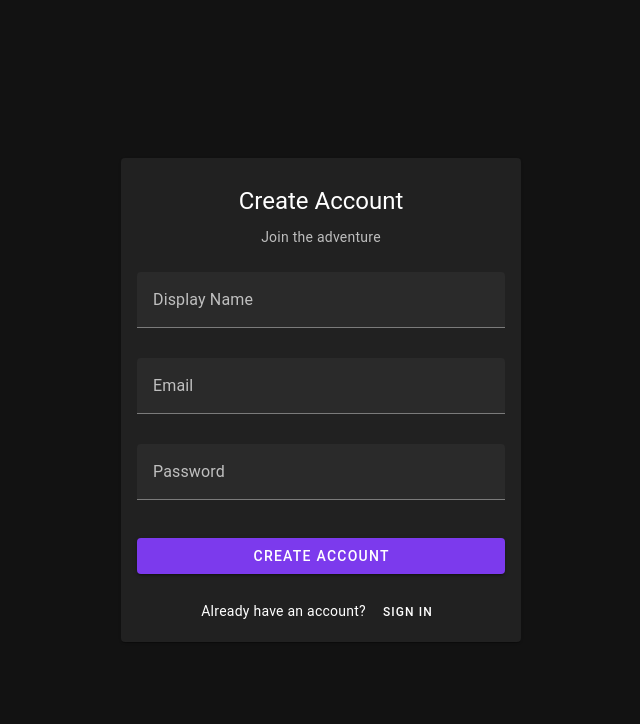
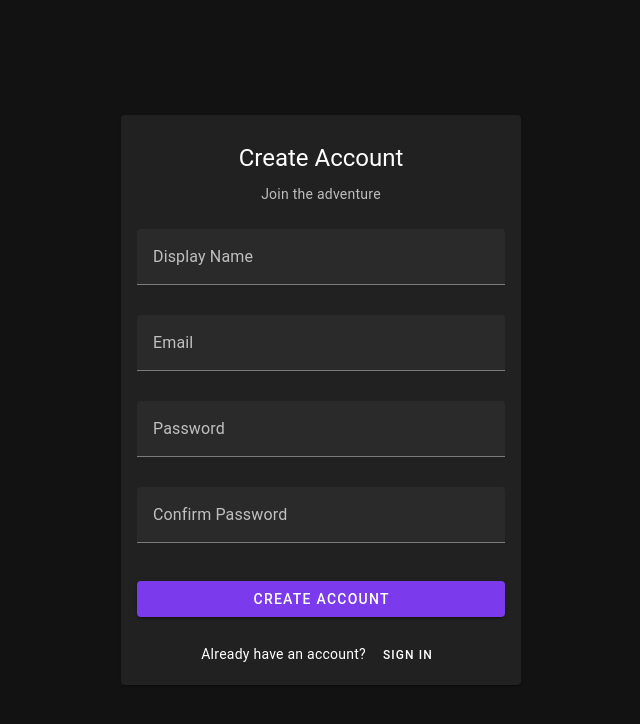
Before and after one commit to Di6bLos/rpg-character-sheet, a Vue app: page /signup in a window 1280 px wide. Shown: the top 724 px of the page, without its empty margins (319-959 px from the left). Built offline with nearby package versions, Linux system fonts and the light colour scheme; no server answers; the HTML template or start-up script is replaced by a standard one.

Commit message:
FEAT: add required fields to login and signup forms
This commit ensures that the email, password, and confirm password
fields are required for both login and signup forms, improving
form validation and user experience.

```diff
--- a/src/views/LoginView.vue
+++ b/src/views/LoginView.vue
@@ -50,6 +50,7 @@ async function handleLogin() {
                 :rules="emailRules"
                 class="mb-2"
                 autocomplete="email"
+                required
               />
               <v-text-field
                 v-model="password"
@@ -58,6 +59,7 @@ async function handleLogin() {
                 :rules="passwordRules"
                 class="mb-4"
                 autocomplete="current-password"
+                required
               />
               <v-btn type="submit" color="primary" block :loading="loading">Sign In</v-btn>
             </v-form>
--- a/src/views/SignUpView.vue
+++ b/src/views/SignUpView.vue
@@ -6,6 +6,7 @@ const authStore = useAuthStore()
 
 const email = ref('')
 const password = ref('')
+const confirmPassword = ref('')
 const displayName = ref('')
 const error = ref('')
 const successMsg = ref('')
@@ -16,6 +17,10 @@ const emailRules = [
   (v: string) => /.+@.+\..+/.test(v) || 'Invalid email format',
 ]
 const passwordRules = [(v: string) => !!v || 'Password is required']
+const confirmPasswordRules = [
+  (v: string) => !!v || 'Please confirm your password',
+  (v: string) => v === password.value || 'Passwords do not match',
+]
 const nameRules = [(v: string) => !!v || 'Display name is required']
 
 async function handleSignUp() {
@@ -27,6 +32,7 @@ async function handleSignUp() {
     successMsg.value = 'Account created! Check your email to confirm, then sign in.'
     email.value = ''
     password.value = ''
+    confirmPassword.value = ''
     displayName.value = ''
   } catch (e) {
     error.value = e instanceof Error ? e.message : 'Sign up failed'
@@ -57,6 +63,7 @@ async function handleSignUp() {
                 :rules="nameRules"
                 class="mb-2"
                 autocomplete="nickname"
+                required
               />
               <v-text-field
                 v-model="email"
@@ -65,14 +72,25 @@ async function handleSignUp() {
                 :rules="emailRules"
                 class="mb-2"
                 autocomplete="email"
+                required
               />
               <v-text-field
                 v-model="password"
                 label="Password"
                 type="password"
                 :rules="passwordRules"
+                class="mb-2"
+                autocomplete="new-password"
+                required
+              />
+              <v-text-field
+                v-model="confirmPassword"
+                label="Confirm Password"
+                type="password"
+                :rules="confirmPasswordRules"
                 class="mb-4"
                 autocomplete="new-password"
+                required
               />
               <v-btn type="submit" color="primary" block :loading="loading">Create Account</v-btn>
             </v-form>
```
